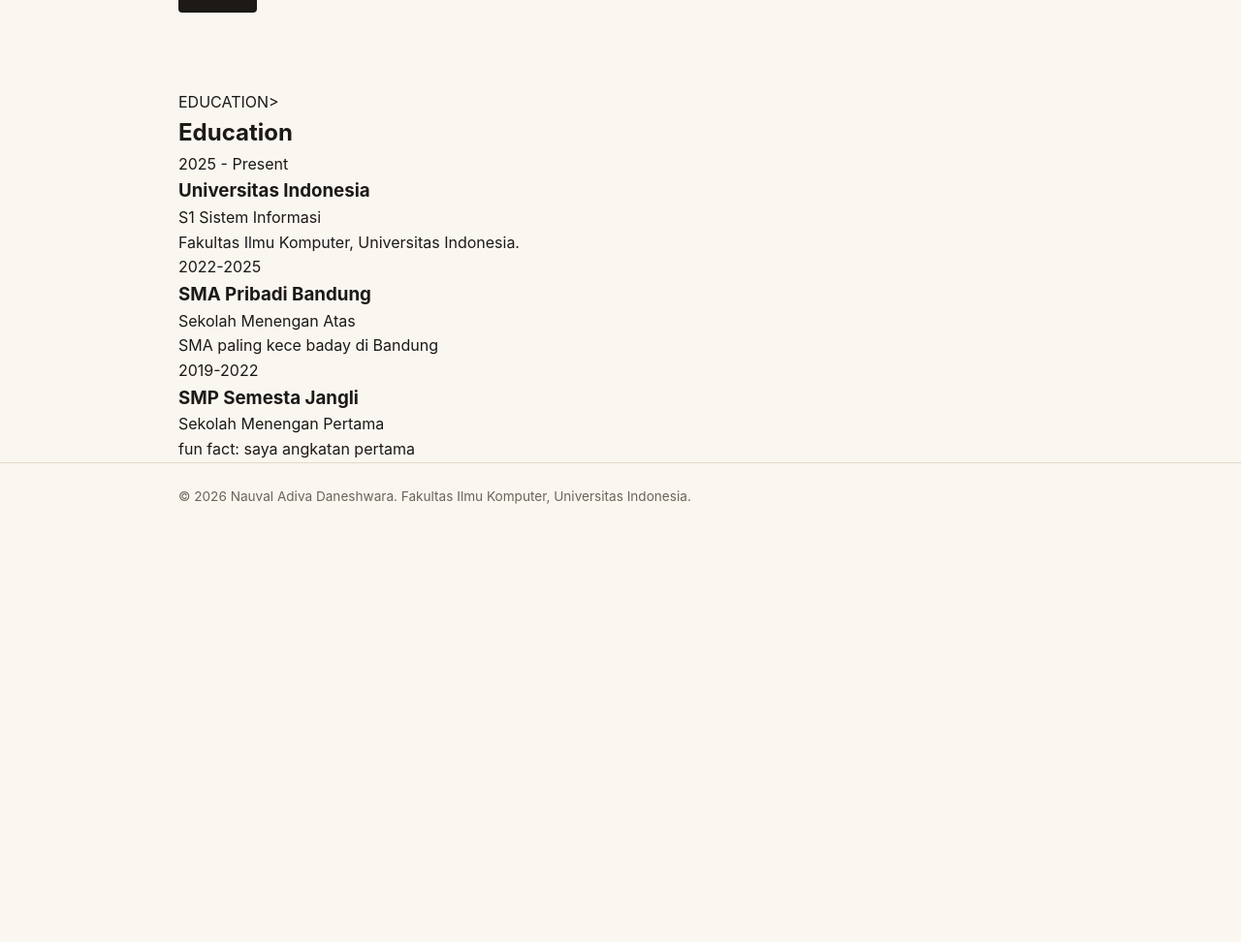
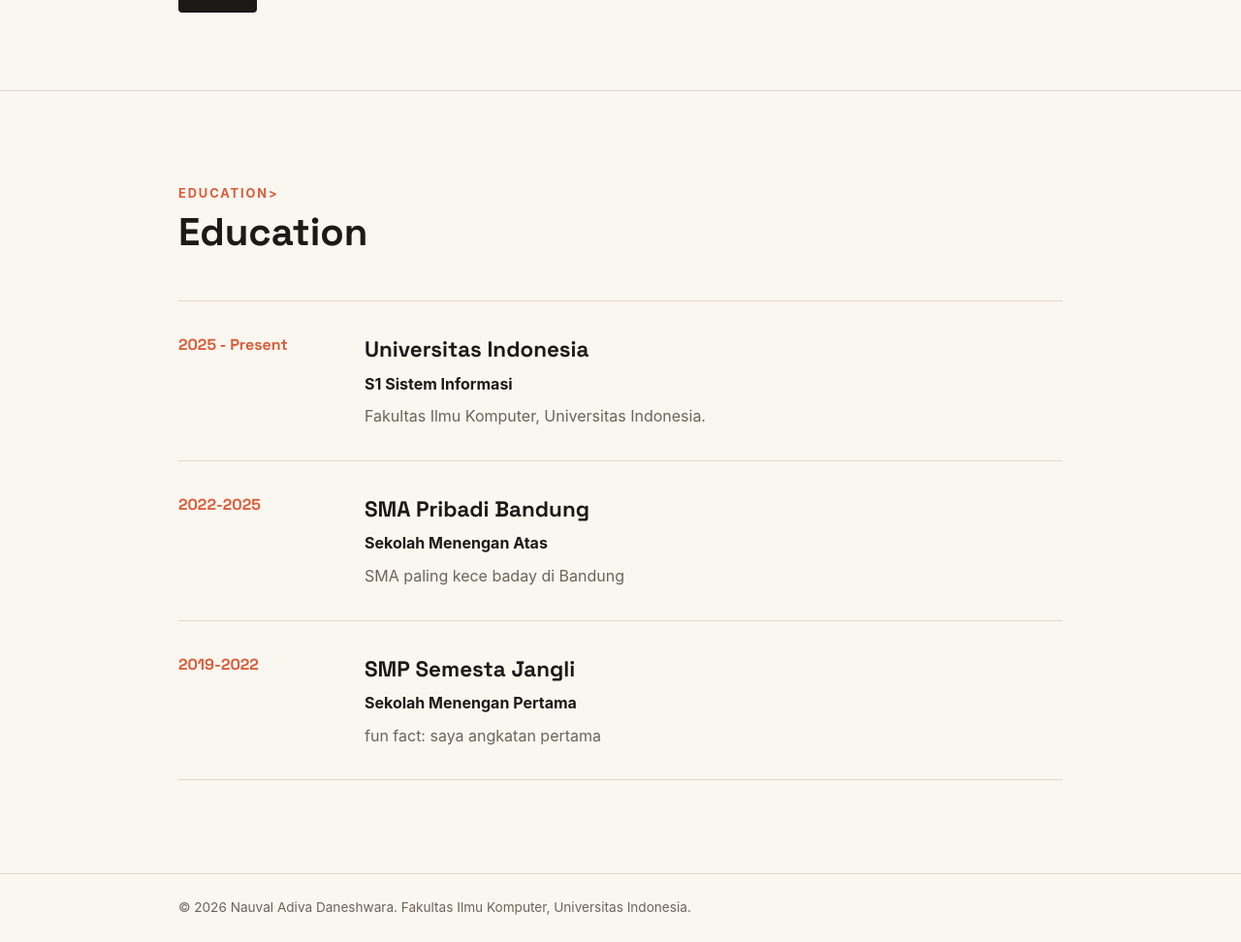
Before and after one commit to daaaniiiissssss/myportofolio, a Django app: page / in a window 1280 px wide. Shown: the part 578-1550 px from the top of the page at 97% size. Before the commit the page ends 1098 px from the top, so only its background shows below. Run offline with Django 5.2, Linux system fonts and the light colour scheme.

Commit message:
Add education section

```diff
--- a/static/css/style.css
+++ b/static/css/style.css
@@ -191,3 +191,64 @@
         justify-content: flex-start;
     }
 }
+
+.section {
+    padding: 6rem 0;
+    border-top: 1px solid var(--line);
+}
+
+.section-heading {
+    margin-bottom: 3rem;
+}
+
+.section-kicker {
+    color: var(--accent);
+    font-size: 0.8rem;
+    font-weight: 700;
+    letter-spacing: 0.15em;
+    margin-bottom: 0.5rem;
+}
+
+.section-heading h2 {
+    font-family: "Space Grotesk", sans-serif;
+    font-size: 2.5rem;
+    line-height: 1.1;
+}
+
+.education-list {
+    display: flex;
+    flex-direction: column;
+}
+
+.education-item {
+    display: grid;
+    grid-template-columns: 160px 1fr;
+    gap: 2rem;
+    padding: 2rem 0;
+    border-bottom: 1px solid var(--line);
+}
+
+.education-item:first-child {
+    border-top: 1px solid var(--line);
+}
+
+.education-year {
+    font-family: "Space Grotesk", sans-serif;
+    font-weight: 700;
+    color: var(--accent);
+}
+
+.education-content h3 {
+    font-family: "Space Grotesk", sans-serif;
+    font-size: 1.4rem;
+    margin-bottom: 0.3rem;
+}
+
+.education-program {
+    font-weight: 700;
+    margin-bottom: 0.5rem;
+}
+
+.education-content p:last-child {
+    color: var(--text-muted);
+}
```
